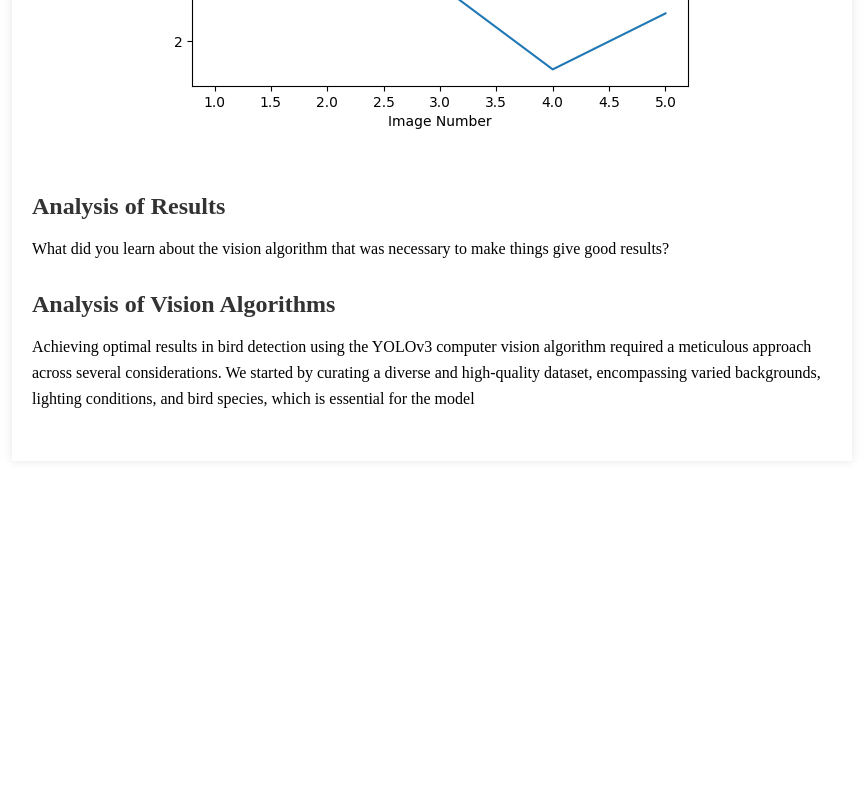
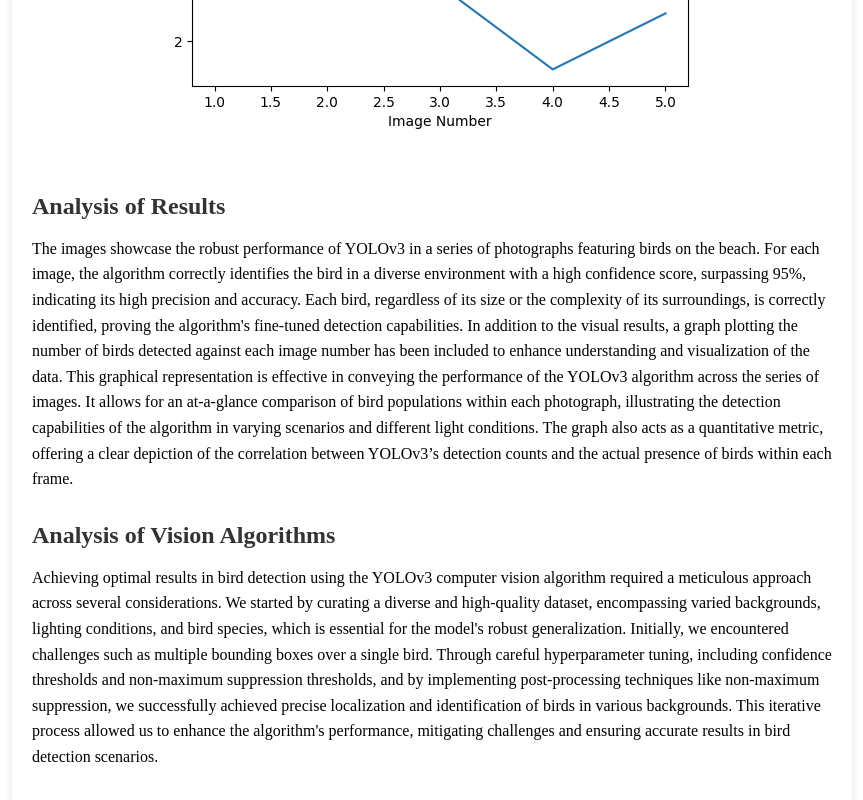
Before and after one commit to satkalra/project-3-cv, a plain HTML site: page index.html in a window 1280 px wide. Shown: the part 1765-2565 px from the top of the page, without its empty margins (208-1071 px from the left). Before the commit the page ends 2246 px from the top, so only its background shows below. Drawn offline with Linux system fonts and the light colour scheme.

Commit message:
Update index.html

```diff
--- a/index.html
+++ b/index.html
@@ -164,14 +164,16 @@
     <div class="section">
         <h2 class="post-title">Analysis of Results</h2>
         <div class="post-content">
-            <p>What did you learn about the vision algorithm that was necessary to make things give good results?</p>
+            <p>The images showcase the robust performance of YOLOv3 in a series of photographs featuring birds on the beach. For each image, the algorithm correctly identifies the bird in a diverse environment with a high confidence score, surpassing 95%, indicating its high precision and accuracy. Each bird, regardless of its size or the complexity of its surroundings, is correctly identified, proving the algorithm's fine-tuned detection capabilities.
+In addition to the visual results, a graph plotting the number of birds detected against each image number has been included to enhance understanding and visualization of the data. This graphical representation is effective in conveying the performance of the YOLOv3 algorithm across the series of images. It allows for an at-a-glance comparison of bird populations within each photograph, illustrating the detection capabilities of the algorithm in varying scenarios and different light conditions. The graph also acts as a quantitative metric, offering a clear depiction of the correlation between YOLOv3’s detection counts and the actual presence of birds within each frame.
+</p>
         </div>
     </div>
 
     <div class="section">
         <h2 class="post-title">Analysis of Vision Algorithms</h2>
         <div class="post-content">
-            <p>Achieving optimal results in bird detection using the YOLOv3 computer vision algorithm required a meticulous approach across several considerations. We started by curating a diverse and high-quality dataset, encompassing varied backgrounds, lighting conditions, and bird species, which is essential for the model
+            <p>Achieving optimal results in bird detection using the YOLOv3 computer vision algorithm required a meticulous approach across several considerations. We started by curating a diverse and high-quality dataset, encompassing varied backgrounds, lighting conditions, and bird species, which is essential for the model's robust generalization. Initially, we encountered challenges such as multiple bounding boxes over a single bird. Through careful hyperparameter tuning, including confidence thresholds and non-maximum suppression thresholds, and by implementing post-processing techniques like non-maximum suppression, we successfully achieved precise localization and identification of birds in various backgrounds. This iterative process allowed us to enhance the algorithm's performance, mitigating challenges and ensuring accurate results in bird detection scenarios.
         </div>
     </div>
 </div>
```
